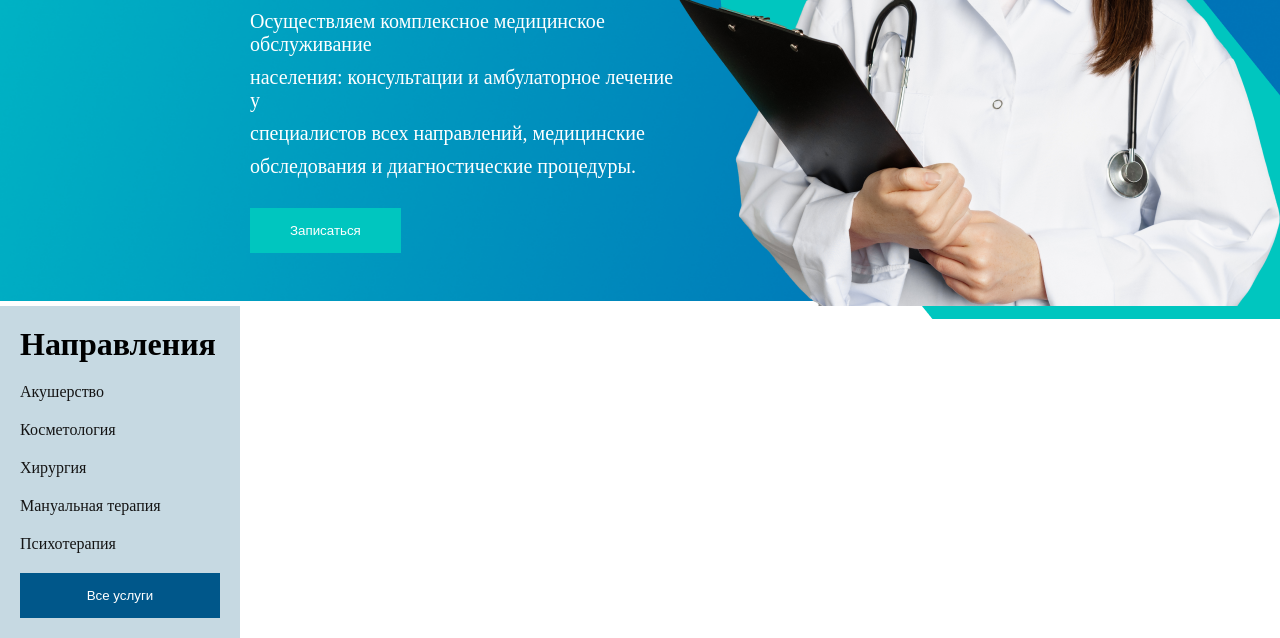
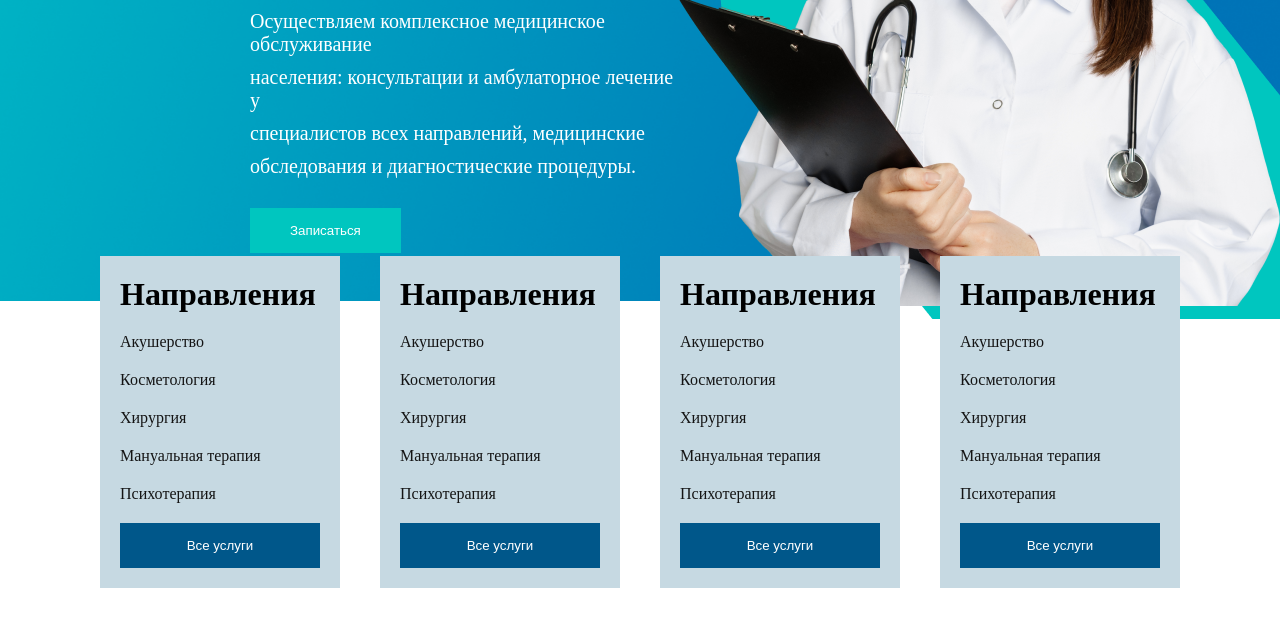
Before and after one commit to ffkabulka010-cmd/opwi-5-nafara-, a plain HTML site: page abdulqosim/abdulqosim.html in a window 1280 px wide. Shown: the part 436-1074 px from the top of the page. After the commit the page ends 1024 px from the top, so only its background shows below. Drawn offline with Linux system fonts and the light colour scheme.

Commit message:
salom13-14 4bor

```diff
--- a/abdulqosim/abdulqosim.css
+++ b/abdulqosim/abdulqosim.css
@@ -51,12 +51,13 @@
     margin-top: 100px;
 }
 .salom13{
+    margin-top: -50px;
     width: 200px;
     display: flex;
     flex-direction: column;
     gap: 20px;
     padding: 20px;
-    background-color: #C6D9E2;
+    background-color:#C6D9E2;
 }
 .salom13 p{
     color:#141414;
@@ -67,3 +68,9 @@
     background-color: #00578A;
     color: white;
 }
+.salom15{
+    display: flex;
+    justify-content: center;
+    align-items: center;
+    gap: 40px;
+}
--- a/abdulqosim/abdulqosim.html
+++ b/abdulqosim/abdulqosim.html
@@ -37,7 +37,8 @@
         </div>
         <img class="salom5" src="./image.png" alt="">
     </div>
-    <div class="salom13">
+<div class="salom15">
+        <div class="salom13">
         <h1>Направления</h1>
         <p>Акушерство</p>
         <p>Косметология</p>
@@ -46,5 +47,33 @@
         <p>Психотерапия</p>
         <button class="salom14">Все услуги</button>
     </div>
+        <div class="salom13">
+        <h1>Направления</h1>
+        <p>Акушерство</p>
+        <p>Косметология</p>
+        <p>Хирургия</p>
+        <p>Мануальная терапия</p>
+        <p>Психотерапия</p>
+        <button class="salom14">Все услуги</button>
+    </div>
+        <div class="salom13">
+        <h1>Направления</h1>
+        <p>Акушерство</p>
+        <p>Косметология</p>
+        <p>Хирургия</p>
+        <p>Мануальная терапия</p>
+        <p>Психотерапия</p>
+        <button class="salom14">Все услуги</button>
+    </div>
+        <div class="salom13">
+        <h1>Направления</h1>
+        <p>Акушерство</p>
+        <p>Косметология</p>
+        <p>Хирургия</p>
+        <p>Мануальная терапия</p>
+        <p>Психотерапия</p>
+        <button class="salom14">Все услуги</button>
+    </div>
+</div>
 </body>
 </html>
```
